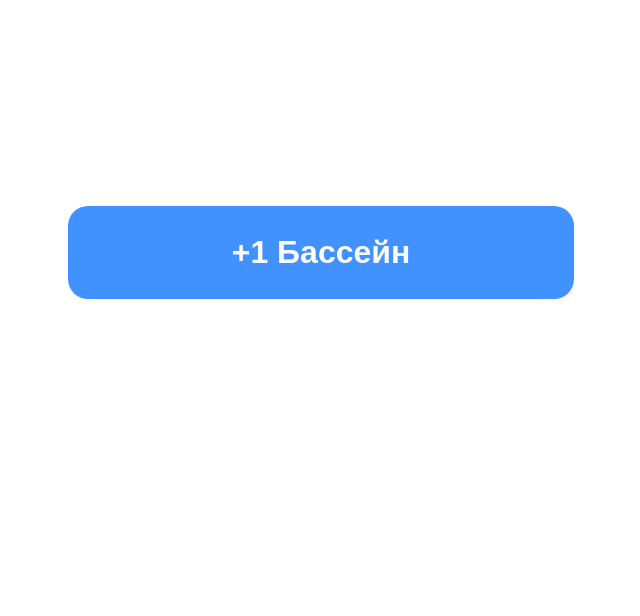
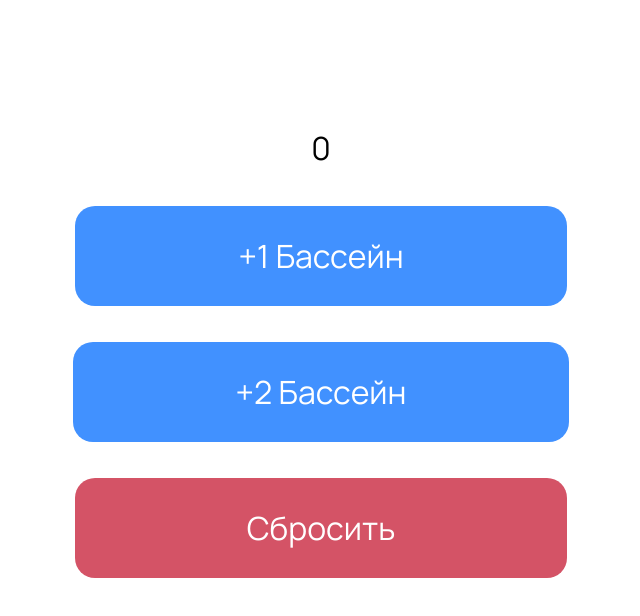
Before and after one commit to SagderovKamalIT/counter-app, a plain HTML site: page index.html in a window 1280 px wide. Shown: the whole page, without its empty margins (319-959 px from the left). Drawn offline with Linux system fonts and the light colour scheme.

Commit message:
add site

```diff
--- a/index.css
+++ /dev/null
@@ -1,14 +0,0 @@
-.counter__button {
-    display: block;
-    margin: auto;
-    margin-top: 206px;
-    font-weight: 700;
-    font-size: 32px;
-    padding: 28px 164px;
-    text-decoration: none;
-    border: none;
-    border-radius: 20px;
-    cursor: pointer;
-    color: #fff;
-    background-color: #4191ff;
-}
--- a/index.html
+++ b/index.html
@@ -5,11 +5,27 @@
     <meta name="viewport" content="width=device-width, initial-scale=1.0">
     <title>counter-app</title>
 
-    <link rel="stylesheet" href="index.css">
+    <link rel="shortcut icon" href="recources/favicon.png" type="imaga/png">
+
+    <link rel="stylesheet" href="styles/reset.css">
+
+    <link rel="preconnect" href="https://fonts.googleapis.com" />
+    <link rel="preconnect" href="https://fonts.gstatic.com" crossorigin />
+    <link href="https://fonts.googleapis.com/css2?family=Manrope:wght@200..800&display=swap" rel="stylesheet" />
+    <link rel="stylesheet" href="styles/index.css">
+
 </head>
 <body>
 
-    <button  class="counter__button" >+1 Бассейн</button>
+    <div class="counter__app">
+        <div data-find="counterValue" class="counter__value" ></div>
+
+        <button id="addOnePoolButton" data-pools="1" class="add__button" >+1 Бассейн</button>
+
+        <button  id="addTwoPoolButton" data-pools="2" class="add__button" >+2 Бассейн</button>
+
+        <button id="resetButton"  class="reset__button" >Сбросить</button>
+    </div>
 
 
     <script src="index.js"></script>
--- a/index.js
+++ b/index.js
@@ -1,12 +1,41 @@
-let counter = 0;
+let counterEl = document.querySelector('[data-find="counterValue"]'); // document - это и есть DOM
+let addOnePoolButton = document.getElementById('addOnePoolButton'); // позволяет выбирать элементы на моей странице
+let addTwoPoolButton = document.getElementById('addTwoPoolButton');
+let resetButton = document.getElementById('resetButton');
 
-console.log(counter);
 
-counter = counter + 1;  // 0 + 1
-console.log(counter);
+console.log(addOnePoolButton.dataset); // dataset - свойство, которое собирает все отрибуты в один массив
 
-counter = counter + 1; // 1 + 1
-console.log(counter);
+const COUNTER_INITIAL_VALUE = 0; // все цифры лучше выносить в отдельные константы
+                                 // константы пишутся заглавными буквами через подчеркивание
 
-counter = counter + 1;
-console.log(counter);
+let counter = COUNTER_INITIAL_VALUE;
+counterEl.innerText = counter;
+
+
+addOnePoolButton.addEventListener("click", function () {
+   counter = counter + parseInt(addOnePoolButton.dataset.pools); // parseInt - встроенная функция, которая из строки получает число
+   counterEl.innerText = counter;
+});
+
+addTwoPoolButton.addEventListener("click", function () {
+    counter = counter + parseInt(addTwoPoolButton.dataset.pools); // parseInt - встроенная функция, которая из строки получает число
+    counterEl.innerText = counter;
+ });
+
+ resetButton.addEventListener("click", function () {
+    counter = COUNTER_INITIAL_VALUE; // parseInt - встроенная функция, которая из строки получает число
+    counterEl.innerText = counter;
+ });
+
+// button.addEventListener('click', function() {
+//     counter = counter + 1;
+
+
+//     counterText.innerText = counter; // внутри countertext меняю innerText
+// }); // добавь обработку действий
+
+
+// // DOM - Document Object Model - позволяет управлять элементами на странице
+
+// console.log(document);
--- /dev/null
+++ b/styles/index.css
@@ -0,0 +1,52 @@
+body {
+    font-family: "Manrope", sans-serif;
+    font-weight: 700px;
+    width: 100%;
+}
+
+button {
+    font-family: inherit;
+    cursor: pointer;
+}
+
+.counter__app {
+ margin: auto;
+display: flex;
+flex-direction: column;
+row-gap: 36px;
+padding-top: 126px;
+}
+
+.counter__value {
+    text-align: center;
+    font-size: 32px;
+    line-height: 44px;
+}
+
+.add__button,
+.reset__button {
+    display: block;
+    margin: auto;
+    font-size: 32px;
+    text-decoration: none;
+    border: none;
+    line-height: 44px;
+    border-radius: 20px;
+    color: #fff;
+
+}
+
+.add__button:hover,
+.reset__button:hover {
+    opacity: 0.5;
+}
+
+.add__button {
+    padding: 28px 163px;
+    background-color: #4191ff;
+}
+
+.reset__button {
+    padding: 28px 172px;
+    background-color: #D45366;
+}
```
Also changed, not shown: recources/favicon.png (added), styles/reset.css (renamed from reset.css), 1 other file.
